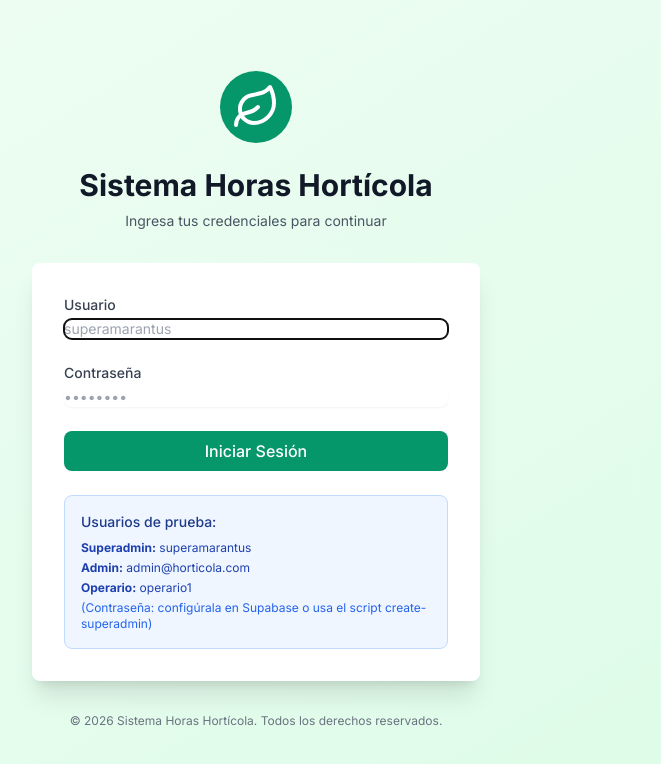
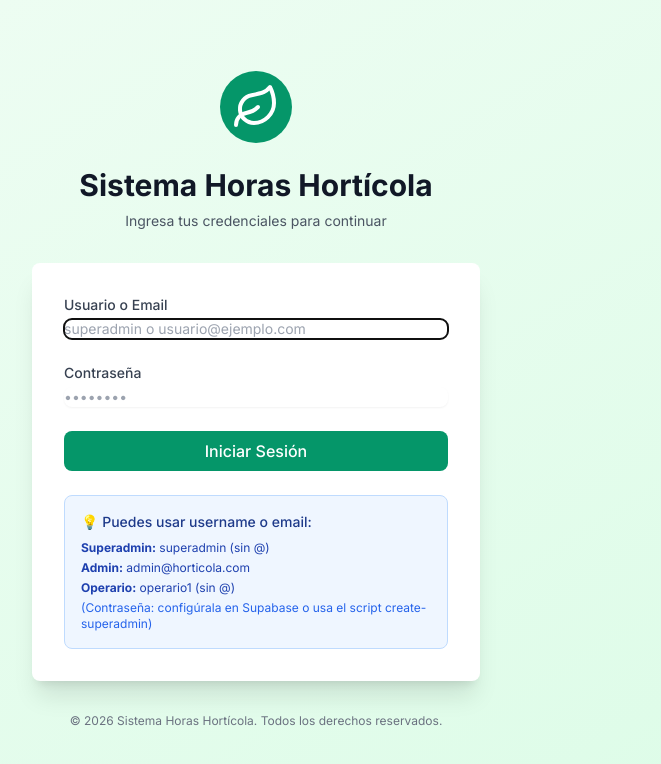
Before and after one commit to CeriniA/HorasAmarantus, a React (Vite) app in the folder frontend/: page /login in a window 1280 px wide. Shown: the top 764 px of the page, without its empty margins (384-1045 px from the left). Built offline with nearby package versions, Linux system fonts and the light colour scheme; no server answers.

Commit message:
quitar validacion arroba front user

```diff
--- a/frontend/src/pages/Login.jsx
+++ b/frontend/src/pages/Login.jsx
@@ -1,6 +1,6 @@
 import { useState, useEffect } from 'react';
 import { useNavigate } from 'react-router-dom';
-import { Leaf, Loader } from 'lucide-react';
+import { Leaf } from 'lucide-react';
 import { useAuthContext } from '../context/AuthContext';
 import Input from '../components/common/Input';
 import Button from '../components/common/Button';
@@ -72,13 +72,13 @@ export const Login = () => {
 
           <form className="space-y-6" onSubmit={handleSubmit}>
             <Input
-              label="Usuario"
+              label="Usuario o Email"
               type="text"
               value={email}
               onChange={(e) => setEmail(e.target.value)}
-              placeholder="superamarantus"
+              placeholder="superadmin o usuario@ejemplo.com"
               required
-              autoComplete="username"
+              autoComplete="off"
               autoFocus
             />
 
@@ -105,12 +105,12 @@ export const Login = () => {
           {/* Información de demo */}
           <div className="mt-6 p-4 bg-blue-50 rounded-lg border border-blue-200">
             <p className="text-sm font-medium text-blue-900 mb-2">
-              Usuarios de prueba:
+              💡 Puedes usar username o email:
             </p>
             <div className="text-xs text-blue-800 space-y-1">
-              <p><strong>Superadmin:</strong> superamarantus</p>
+              <p><strong>Superadmin:</strong> superadmin (sin @)</p>
               <p><strong>Admin:</strong> admin@horticola.com</p>
-              <p><strong>Operario:</strong> operario1</p>
+              <p><strong>Operario:</strong> operario1 (sin @)</p>
               <p className="mt-2 text-blue-600">
                 (Contraseña: configúrala en Supabase o usa el script create-superadmin)
               </p>
```
Also changed, not shown: 1 other file (tests, documents, lock files or other folders).
